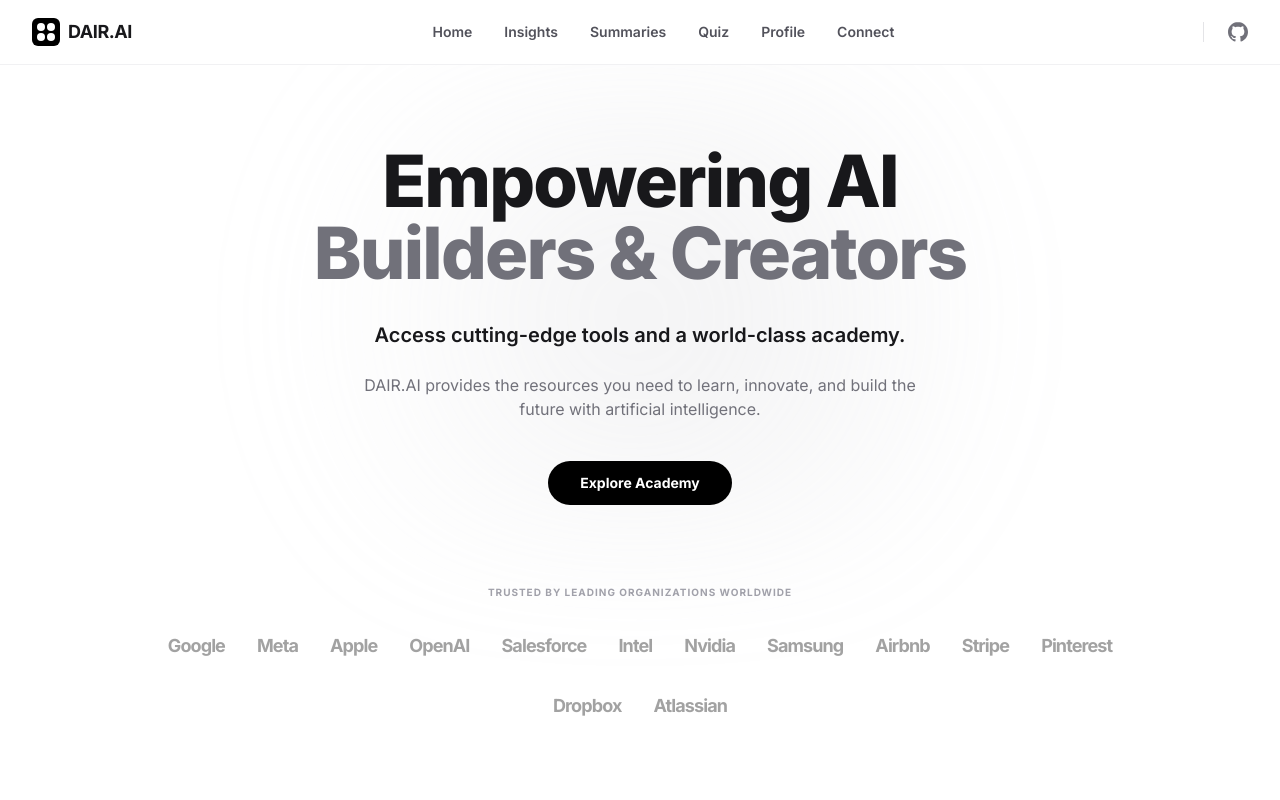
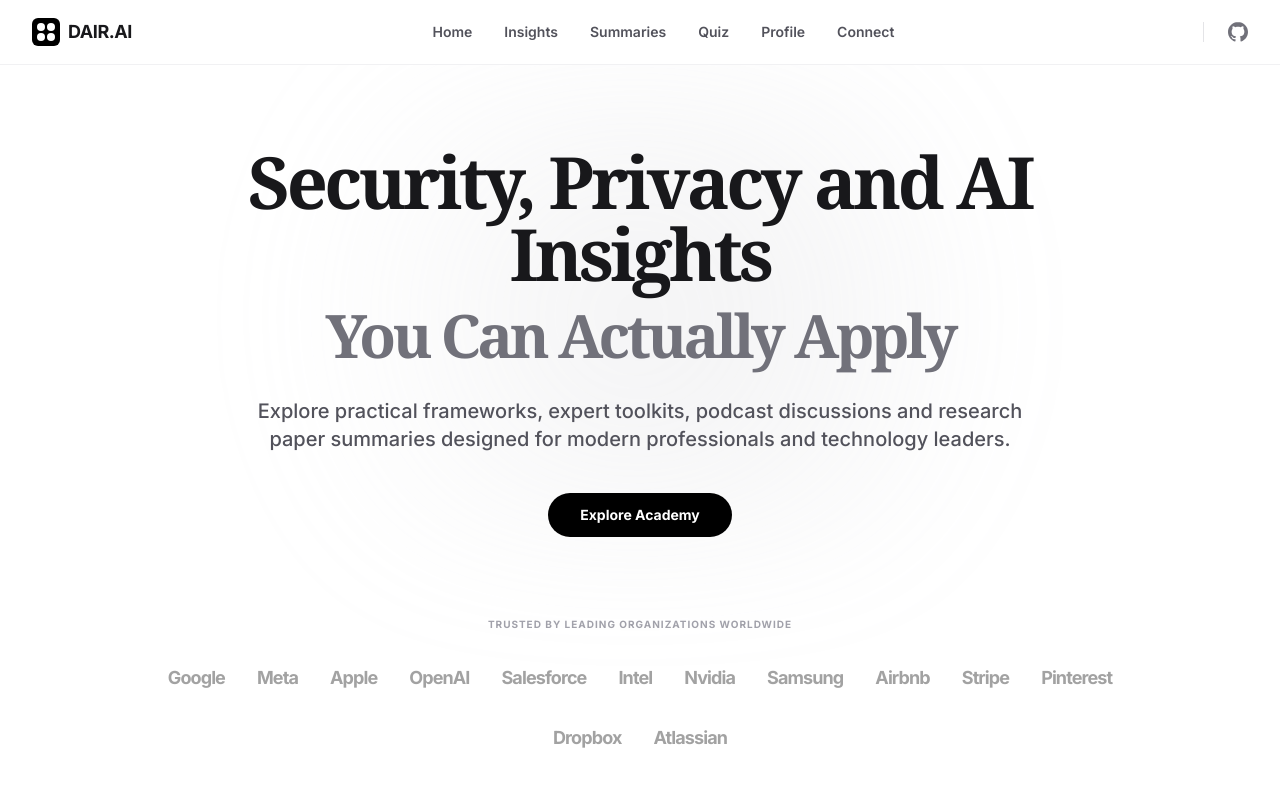
Before and after one commit to ziakn/cyfiz, a Next.js app: page / in a window 1280 px wide. Shown: the top 800 px of the page. Built offline with nearby package versions, Linux system fonts and the light colour scheme.

Commit message:
init commite

```diff
--- a/src/components/Hero.tsx
+++ b/src/components/Hero.tsx
@@ -25,17 +25,13 @@
       </div>
 
       <div className="relative mx-auto max-w-5xl text-center">
-        <h1 className="animate-reveal text-4xl font-extrabold tracking-tight text-zinc-900 dark:text-zinc-50 sm:text-6xl lg:text-7xl">
-          Empowering AI <br />
-          <span className="text-zinc-500">Builders & Creators</span>
+        <h1 className="animate-reveal text-4xl font-black font-serif tracking-tighter text-zinc-900 dark:text-zinc-50 sm:text-6xl lg:text-7xl">
+          Security, Privacy and AI Insights <br />
+          <span className="text-zinc-500 text-3xl sm:text-5xl lg:text-6xl mt-4 block">You Can Actually Apply</span>
         </h1>
 
-        <p className="mx-auto mt-8 max-w-2xl animate-reveal [animation-delay:200ms] text-lg font-semibold text-zinc-900 dark:text-zinc-50 sm:text-xl">
-          Access cutting-edge tools and a world-class academy.
-        </p>
-
-        <p className="mx-auto mt-6 max-w-xl animate-reveal [animation-delay:400ms] text-base text-zinc-500 dark:text-zinc-400">
-          DAIR.AI provides the resources you need to learn, innovate, and build the future with artificial intelligence.
+        <p className="mx-auto mt-8 max-w-3xl animate-reveal [animation-delay:400ms] text-lg font-medium text-zinc-600 dark:text-zinc-400 sm:text-xl">
+          Explore practical frameworks, expert toolkits, podcast discussions and research paper summaries designed for modern professionals and technology leaders.
         </p>
 
         <div className="mt-10 flex animate-reveal [animation-delay:600ms] justify-center gap-4">
```
